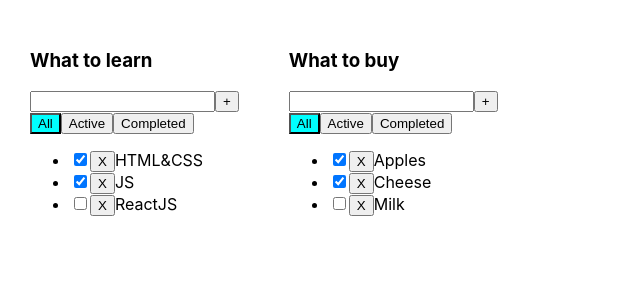
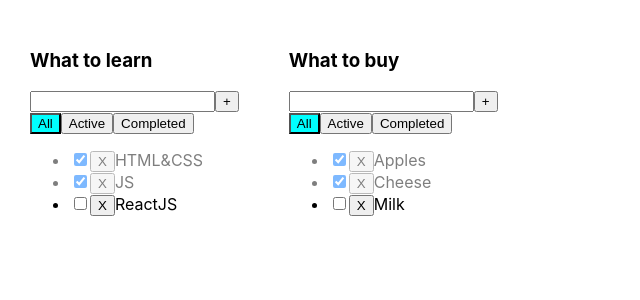
Before and after one commit to SPK80/todolist, a React (Create React App) app: page / in a window 1280 px wide. Shown: the top 300 px of the page, without its empty margins (0-640 px from the left). Built offline with nearby package versions, Linux system fonts and the light colour scheme.

Commit message:
fix: Task style name

```diff
--- /dev/null
+++ b/src/Components/Task.module.css
@@ -0,0 +1,3 @@
+.taskIsDone {
+    opacity: 0.5;
+}
--- a/src/Components/Task.tsx
+++ b/src/Components/Task.tsx
@@ -1,5 +1,6 @@
 import React, {ChangeEvent} from 'react';
-import s from './NewTaskInput.module.css'
+import s from './Task.module.css'
+
 export type TaskType = {
     id: string,
     title: string,
```
